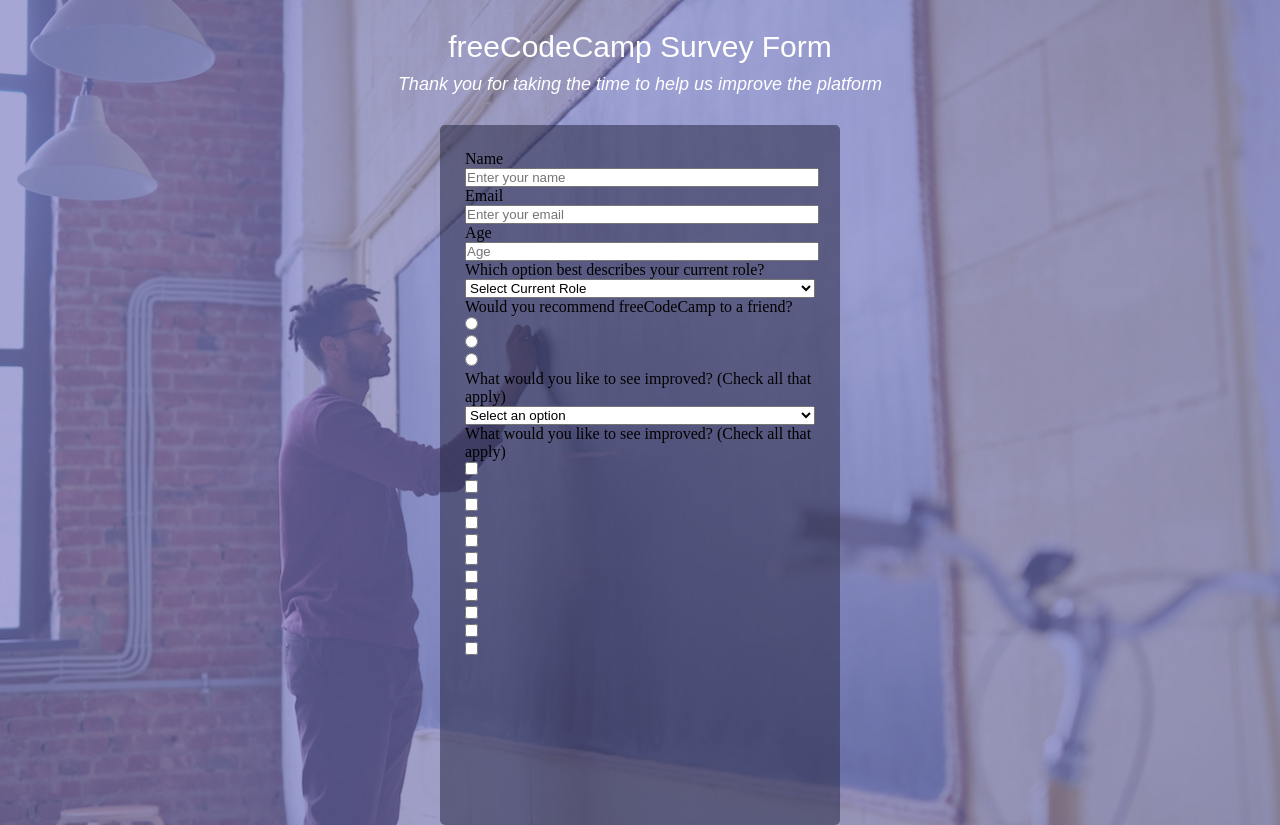
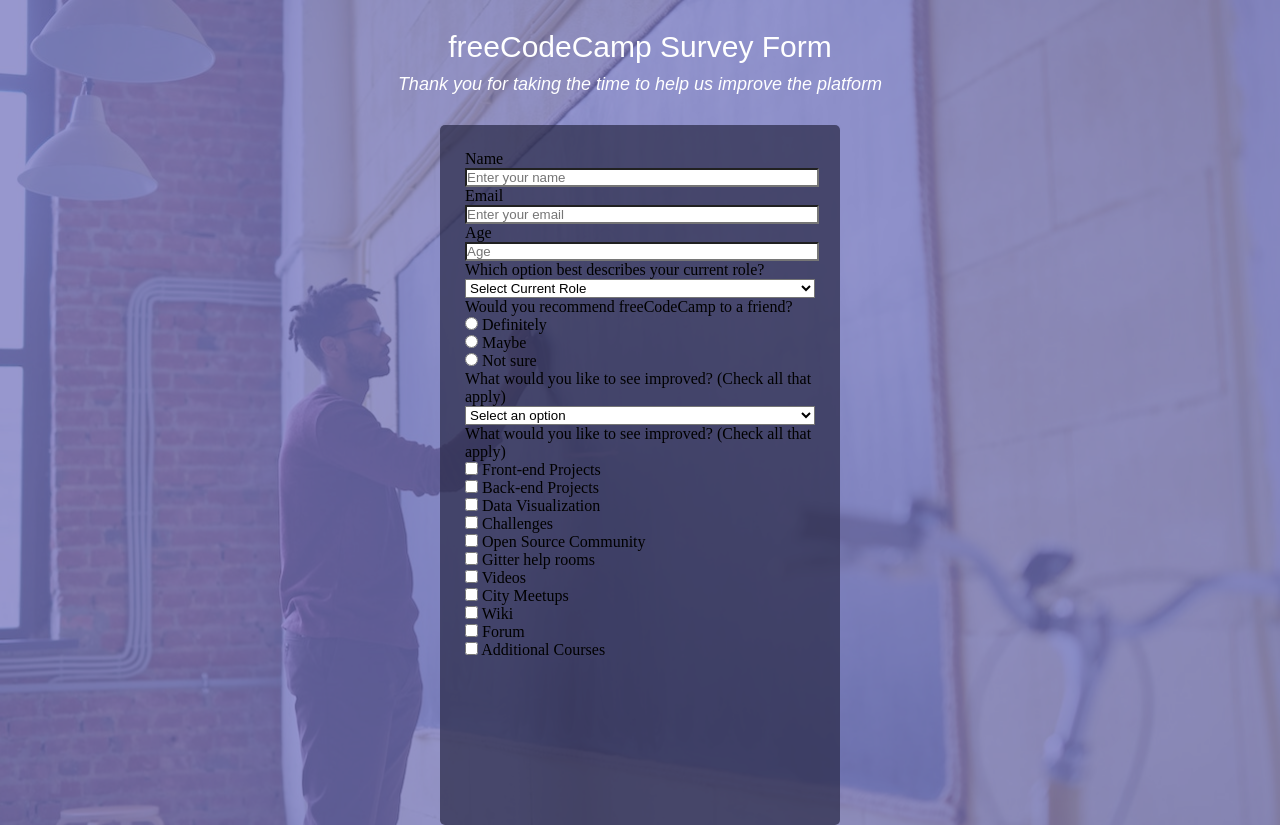
Before and after one commit to Felipeoliveeira/html-css, a PHP site: page /index03.html in a window 1280 px wide. Run offline with PHP 8.4, Linux system fonts and the light colour scheme.

Commit message:
Adicionando background-color aos input's

```diff
--- a/formulários/estilo/style03.css
+++ b/formulários/estilo/style03.css
@@ -17,7 +17,7 @@
 
 body > main{
     height: 100%;
-    background-color:#7574bda2;
+    background-color:#7574bdbe;
 }
 
 main > h1{
@@ -40,7 +40,7 @@
     width: 400px;
     height: 700px;
     margin: auto;
-    background-color:#2b2b4a8f;
+    background-color:#2b2b4ab9;
     border-radius: 5px;
 }
 
@@ -50,4 +50,5 @@
 
 div.dados > input,select{
     width: 100%;
+    background-color: white;
 }
--- a/formulários/index03.html
+++ b/formulários/index03.html
@@ -40,10 +40,10 @@
                     </select>
                 </div>
                 <div>
-                    <label for="select">Would you recommend freeCodeCamp to a friend?</label><br>
-                    <input type="radio" name="select" id="select"><br>
-                    <input type="radio" name="select" id="select"><br>
-                    <input type="radio" name="select" id="select">
+                    <p>Would you recommend freeCodeCamp to a friend?</p>
+                    <input type="radio" name="select" id="selec"> <label for="selec">Definitely</label><br>
+                    <input type="radio" name="select" id="elect"> <label for="elect">Maybe</label><br>
+                    <input type="radio" name="select" id="seect"> <label for="seect">Not sure</label>
                 </div>
                 <div>
                     <label for="fav">What would you like to see improved? (Check all that apply)</label>
@@ -58,18 +58,29 @@
                     </select>
                 </div>
                 <div>
-                    <label for="chose">What would you like to see improved? (Check all that apply)</label><br>
-                    <input type="checkbox" name="chose" id="chose"><br>
-                    <input type="checkbox" name="chose" id="chose"><br>
-                    <input type="checkbox" name="chose" id="chose"><br>
-                    <input type="checkbox" name="chose" id="chose"><br>
-                    <input type="checkbox" name="chose" id="chose"><br>
-                    <input type="checkbox" name="chose" id="chose"><br>
-                    <input type="checkbox" name="chose" id="chose"><br>
-                    <input type="checkbox" name="chose" id="chose"><br>
-                    <input type="checkbox" name="chose" id="chose"><br>
-                    <input type="checkbox" name="chose" id="chose"><br>
-                    <input type="checkbox" name="chose" id="chose">
+                    <p>What would you like to see improved? (Check all that apply)</p>
+                    <input type="checkbox" name="chos" id="front"> <label for="front
+                    ">Front-end Projects</label><br>
+                    <input type="checkbox" name="chos" id="back"> <label for="back
+                    ">Back-end Projects</label><br>
+                    <input type="checkbox" name="chos" id="data"> <label for="data
+                    ">Data Visualization</label><br>
+                    <input type="checkbox" name="chos" id="challenges"> <label for="challenges
+                    ">Challenges</label><br>
+                    <input type="checkbox" name="chos" id="open"> <label for="open
+                    ">Open Source Community</label><br>
+                    <input type="checkbox" name="chos" id="gitter"> <label for="gitter
+                    ">Gitter help rooms</label><br>
+                    <input type="checkbox" name="chos" id="videos"> <label for="videos
+                    ">Videos</label><br>
+                    <input type="checkbox" name="chos" id="city"> <label for="city
+                    ">City Meetups</label><br>
+                    <input type="checkbox" name="chos" id="wiki"> <label for="wiki
+                    ">Wiki</label><br>
+                    <input type="checkbox" name="chos" id="forum"> <label for="forum
+                    ">Forum</label><br>
+                    <input type="checkbox" name="chos" id="chose"> <label for="chose
+                    ">Additional Courses</label>
                 </div>
             </form>
         </div>
```
